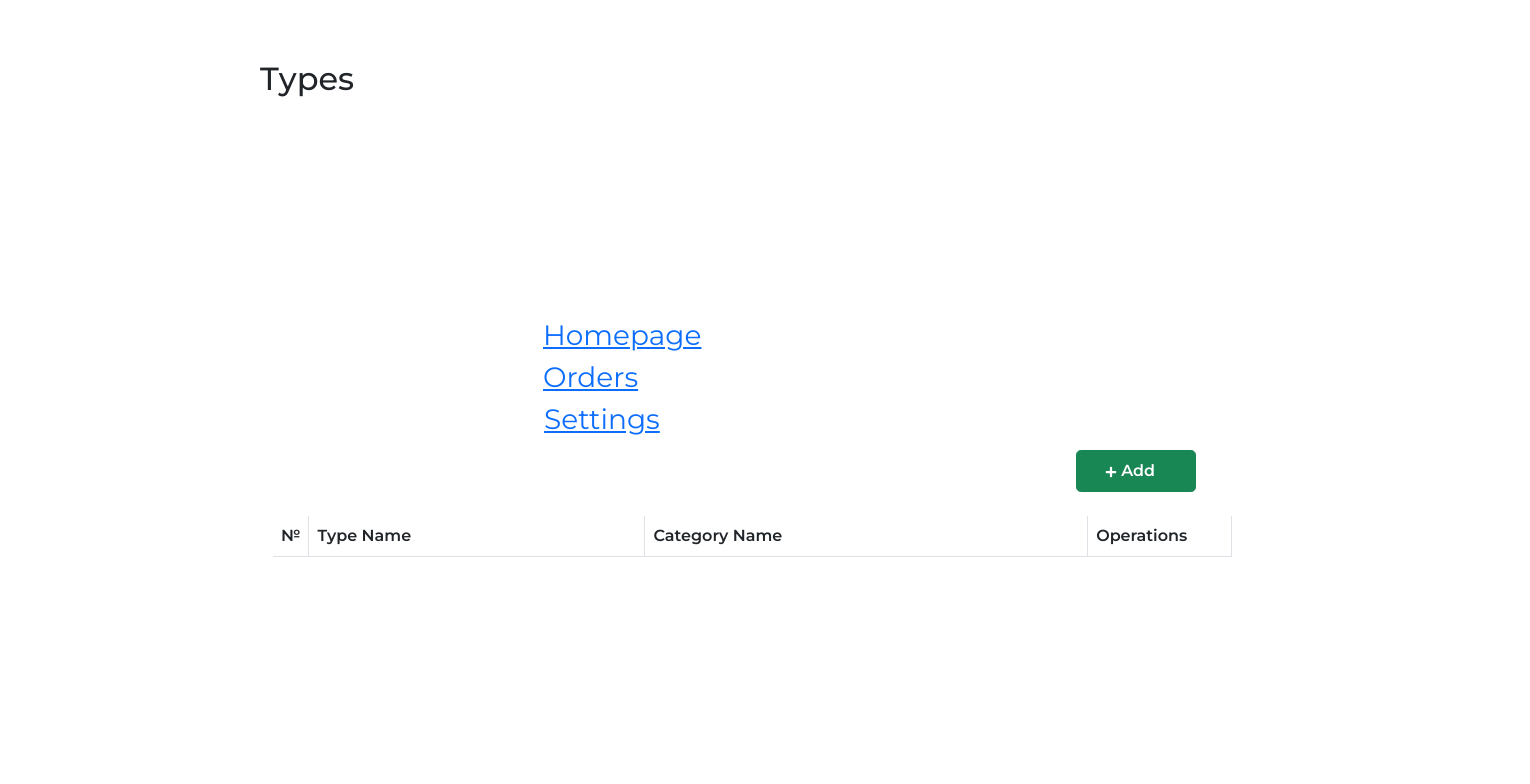
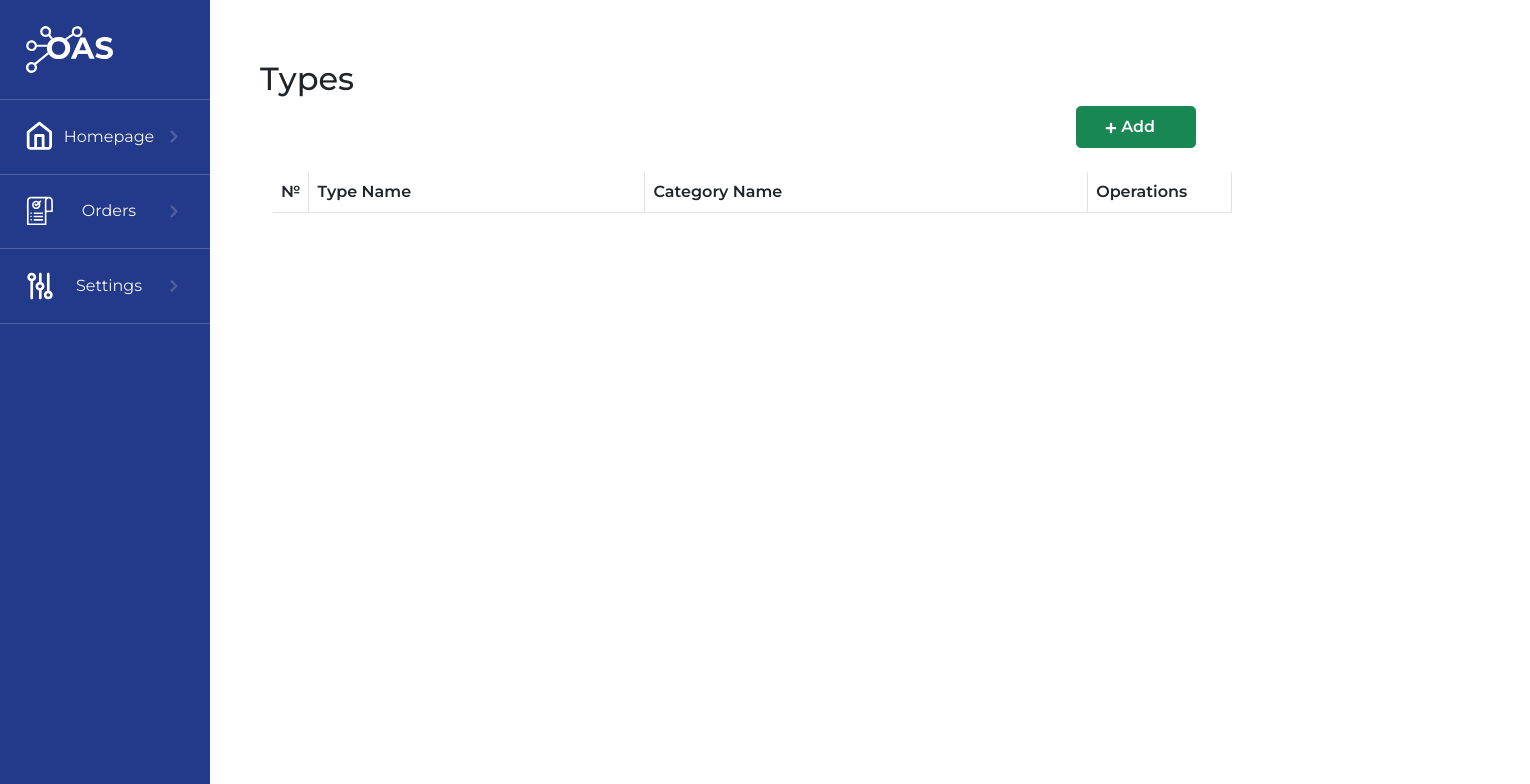
Before and after one commit to rahimasalman/Oas-front, a React (Create React App) app in the folder front/: page /types in a window 1280 px wide. Shown: the top 784 px of the page, 1530 px wide, since content can reach past the window. Built offline with nearby package versions, Linux system fonts and the light colour scheme.

Commit message:
Modified

```diff
--- a/front/src/components/Sidenav.js
+++ b/front/src/components/Sidenav.js
@@ -19,7 +19,7 @@ function Sidenav() {
   }
 
   return (
-    <div className="container dashboard">
+    <div className="container sidebar">
       <nav className="sidenav">
         <div className="sidenav_logo">
           <img src={logo} className="logo" alt="icon" />
```
